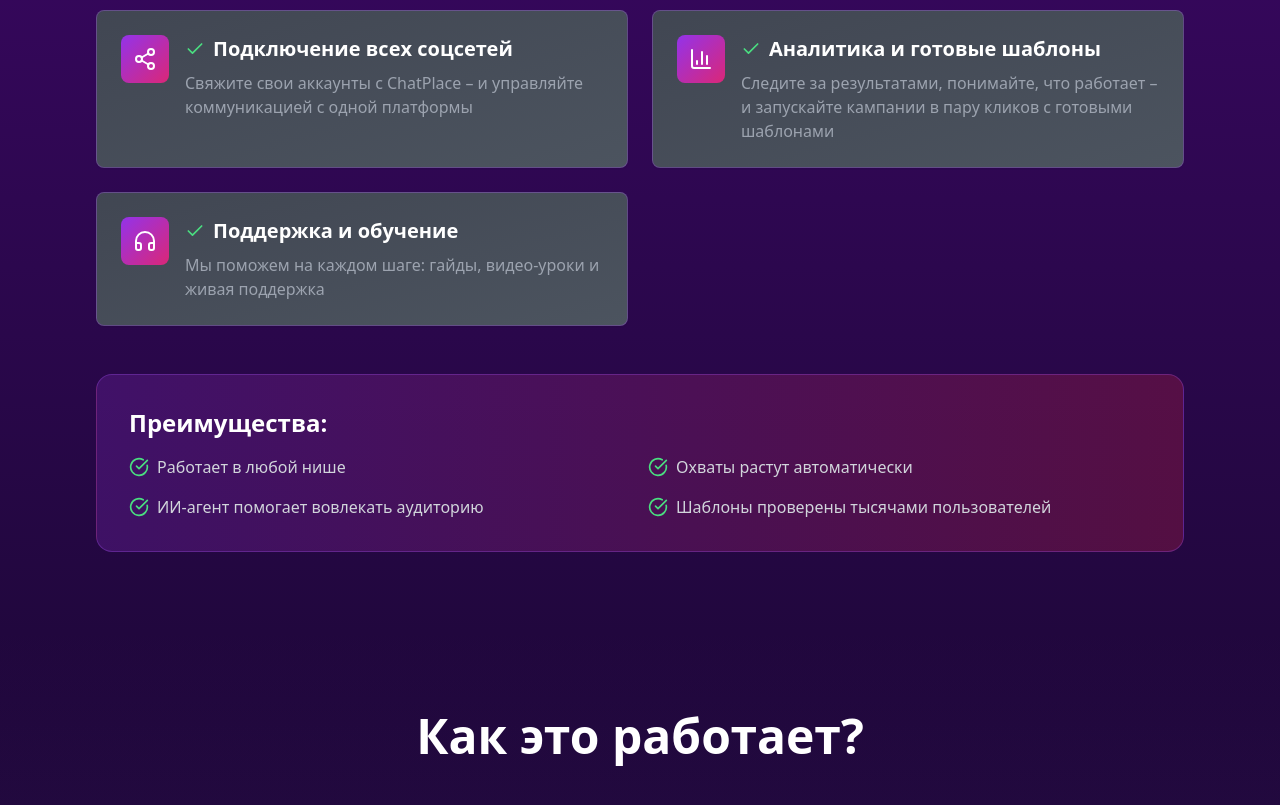
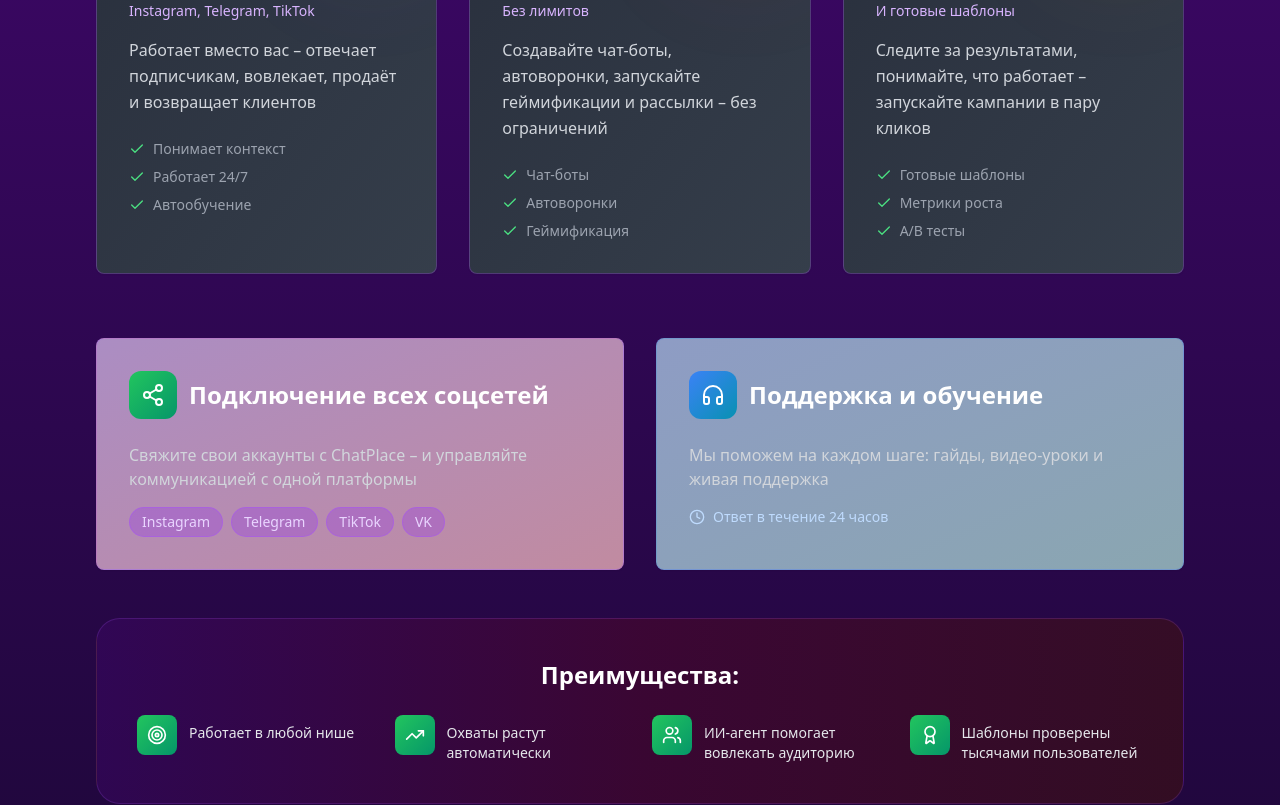
Before and after one commit to pr-poehali-dev/chatplace-launch, a React (Vite) app: page / in a window 1280 px wide. Shown: the part 2100-2905 px from the top of the page. Built offline with nearby package versions, Linux system fonts and the light colour scheme.

Commit message:
Обновление логики блока

```diff
--- a/src/pages/Index.tsx
+++ b/src/pages/Index.tsx
@@ -164,7 +164,7 @@ export default function Index() {
       {/* Features Section */}
       <section id="features" className="py-20 px-4">
         <div className="container mx-auto max-w-6xl">
-          <div className="text-center mb-12">
+          <div className="text-center mb-16">
             <h2 className="text-4xl md:text-5xl font-bold text-white mb-4">
               Что тебя ждет внутри
             </h2>
@@ -173,70 +173,107 @@ export default function Index() {
             </p>
           </div>
 
-          <div className="grid md:grid-cols-2 gap-6 mb-12">
+          <div className="grid lg:grid-cols-3 gap-8 mb-16">
             {[
               {
                 icon: 'Bot',
-                title: 'ИИ-агент 24/7 для Instagram, Telegram и TikTok',
-                description: 'Работает вместо вас – отвечает подписчикам, вовлекает, продаёт и возвращает клиентов'
+                color: 'from-purple-500 to-violet-600',
+                title: 'ИИ-агент 24/7',
+                subtitle: 'Instagram, Telegram, TikTok',
+                description: 'Работает вместо вас – отвечает подписчикам, вовлекает, продаёт и возвращает клиентов',
+                features: ['Понимает контекст', 'Работает 24/7', 'Автообучение']
               },
               {
                 icon: 'Workflow',
-                title: 'Автоматизации без лимитов',
-                description: 'Запускайте ИИ-агента, создавайте чат-боты, автоворонки, запускайте геймификации и рассылки – без ограничений'
-              },
-              {
-                icon: 'Share2',
-                title: 'Подключение всех соцсетей',
-                description: 'Свяжите свои аккаунты с ChatPlace – и управляйте коммуникацией с одной платформы'
+                color: 'from-pink-500 to-rose-600',
+                title: 'Автоматизации',
+                subtitle: 'Без лимитов',
+                description: 'Создавайте чат-боты, автоворонки, запускайте геймификации и рассылки – без ограничений',
+                features: ['Чат-боты', 'Автоворонки', 'Геймификация']
               },
               {
                 icon: 'BarChart3',
-                title: 'Аналитика и готовые шаблоны',
-                description: 'Следите за результатами, понимайте, что работает – и запускайте кампании в пару кликов с готовыми шаблонами'
-              },
-              {
-                icon: 'HeadphonesIcon',
-                title: 'Поддержка и обучение',
-                description: 'Мы поможем на каждом шаге: гайды, видео-уроки и живая поддержка'
+                color: 'from-orange-500 to-amber-600',
+                title: 'Аналитика',
+                subtitle: 'И готовые шаблоны',
+                description: 'Следите за результатами, понимайте, что работает – запускайте кампании в пару кликов',
+                features: ['Готовые шаблоны', 'Метрики роста', 'A/B тесты']
               }
             ].map((feature, idx) => (
-              <Card key={idx} className="bg-gradient-to-br from-gray-900/80 to-gray-800/80 backdrop-blur-sm border-purple-500/30 p-6 hover:border-purple-500 transition-all animate-fade-in" style={{ animationDelay: `${idx * 0.1}s` }}>
-                <div className="flex items-start gap-4">
-                  <div className="bg-gradient-to-br from-purple-600 to-pink-600 w-12 h-12 rounded-lg flex items-center justify-center flex-shrink-0">
-                    <Icon name={feature.icon} size={24} className="text-white" />
+              <Card key={idx} className="relative overflow-hidden bg-gradient-to-br from-gray-900/90 to-gray-800/90 backdrop-blur-sm border-purple-500/30 p-8 hover:border-purple-500 transition-all group hover:scale-105">
+                <div className={`absolute top-0 right-0 w-32 h-32 bg-gradient-to-br ${feature.color} opacity-10 rounded-full blur-3xl group-hover:opacity-20 transition-opacity`}></div>
+
+                <div className="relative z-10">
+                  <div className={`w-16 h-16 bg-gradient-to-br ${feature.color} rounded-2xl flex items-center justify-center mb-6 group-hover:scale-110 transition-transform`}>
+                    <Icon name={feature.icon} size={32} className="text-white" />
                   </div>
-                  <div>
-                    <h3 className="text-xl font-bold text-white mb-2 flex items-center gap-2">
-                      <Icon name="Check" size={20} className="text-green-400" />
-                      {feature.title}
-                    </h3>
-                    <p className="text-gray-400">{feature.description}</p>
+
+                  <h3 className="text-2xl font-bold text-white mb-2">{feature.title}</h3>
+                  <p className="text-purple-300 text-sm mb-4">{feature.subtitle}</p>
+                  <p className="text-gray-300 mb-6 leading-relaxed">{feature.description}</p>
+
+                  <div className="space-y-2">
+                    {feature.features.map((item, i) => (
+                      <div key={i} className="flex items-center gap-2 text-sm text-gray-400">
+                        <Icon name="Check" size={16} className="text-green-400 flex-shrink-0" />
+                        <span>{item}</span>
+                      </div>
+                    ))}
                   </div>
                 </div>
               </Card>
             ))}
           </div>
 
-          <div className="bg-gradient-to-r from-purple-900/50 to-pink-900/50 rounded-2xl p-8 border border-purple-500/30">
-            <h3 className="text-2xl font-bold text-white mb-4">Преимущества:</h3>
-            <div className="grid md:grid-cols-2 gap-4 text-gray-300">
-              <div className="flex items-center gap-2">
-                <Icon name="CheckCircle" size={20} className="text-green-400" />
-                <span>Работает в любой нише</span>
+          <div className="grid md:grid-cols-2 gap-8">
+            <Card className="bg-gradient-to-br from-purple-900/50 to-pink-900/50 backdrop-blur border-purple-500/30 p-8">
+              <div className="flex items-center gap-3 mb-6">
+                <div className="w-12 h-12 bg-gradient-to-br from-green-500 to-emerald-600 rounded-xl flex items-center justify-center">
+                  <Icon name="Share2" size={24} className="text-white" />
+                </div>
+                <h3 className="text-2xl font-bold text-white">Подключение всех соцсетей</h3>
               </div>
-              <div className="flex items-center gap-2">
-                <Icon name="CheckCircle" size={20} className="text-green-400" />
-                <span>Охваты растут автоматически</span>
+              <p className="text-gray-300 mb-4">Свяжите свои аккаунты с ChatPlace – и управляйте коммуникацией с одной платформы</p>
+              <div className="flex flex-wrap gap-2">
+                {['Instagram', 'Telegram', 'TikTok', 'VK'].map((social, i) => (
+                  <span key={i} className="px-3 py-1 bg-purple-600/30 border border-purple-500/50 rounded-full text-sm text-purple-200">
+                    {social}
+                  </span>
+                ))}
               </div>
-              <div className="flex items-center gap-2">
-                <Icon name="CheckCircle" size={20} className="text-green-400" />
-                <span>ИИ-агент помогает вовлекать аудиторию</span>
+            </Card>
+
+            <Card className="bg-gradient-to-br from-blue-900/50 to-cyan-900/50 backdrop-blur border-blue-500/30 p-8">
+              <div className="flex items-center gap-3 mb-6">
+                <div className="w-12 h-12 bg-gradient-to-br from-blue-500 to-cyan-600 rounded-xl flex items-center justify-center">
+                  <Icon name="Headphones" size={24} className="text-white" />
+                </div>
+                <h3 className="text-2xl font-bold text-white">Поддержка и обучение</h3>
               </div>
-              <div className="flex items-center gap-2">
-                <Icon name="CheckCircle" size={20} className="text-green-400" />
-                <span>Шаблоны проверены тысячами пользователей</span>
+              <p className="text-gray-300 mb-4">Мы поможем на каждом шаге: гайды, видео-уроки и живая поддержка</p>
+              <div className="flex items-center gap-2 text-blue-200">
+                <Icon name="Clock" size={16} />
+                <span className="text-sm">Ответ в течение 24 часов</span>
               </div>
+            </Card>
+          </div>
+
+          <div className="mt-12 bg-gradient-to-r from-purple-950/50 via-pink-950/50 to-orange-950/50 border border-purple-500/20 rounded-3xl p-10">
+            <h3 className="text-2xl font-bold text-white mb-6 text-center">Преимущества:</h3>
+            <div className="grid md:grid-cols-2 lg:grid-cols-4 gap-6">
+              {[
+                { icon: 'Target', text: 'Работает в любой нише' },
+                { icon: 'TrendingUp', text: 'Охваты растут автоматически' },
+                { icon: 'Users', text: 'ИИ-агент помогает вовлекать аудиторию' },
+                { icon: 'Award', text: 'Шаблоны проверены тысячами пользователей' }
+              ].map((item, i) => (
+                <div key={i} className="flex items-start gap-3">
+                  <div className="w-10 h-10 bg-gradient-to-br from-green-500 to-emerald-600 rounded-lg flex items-center justify-center flex-shrink-0">
+                    <Icon name={item.icon} size={20} className="text-white" />
+                  </div>
+                  <span className="text-gray-200 text-sm pt-2">{item.text}</span>
+                </div>
+              ))}
             </div>
           </div>
         </div>
```
